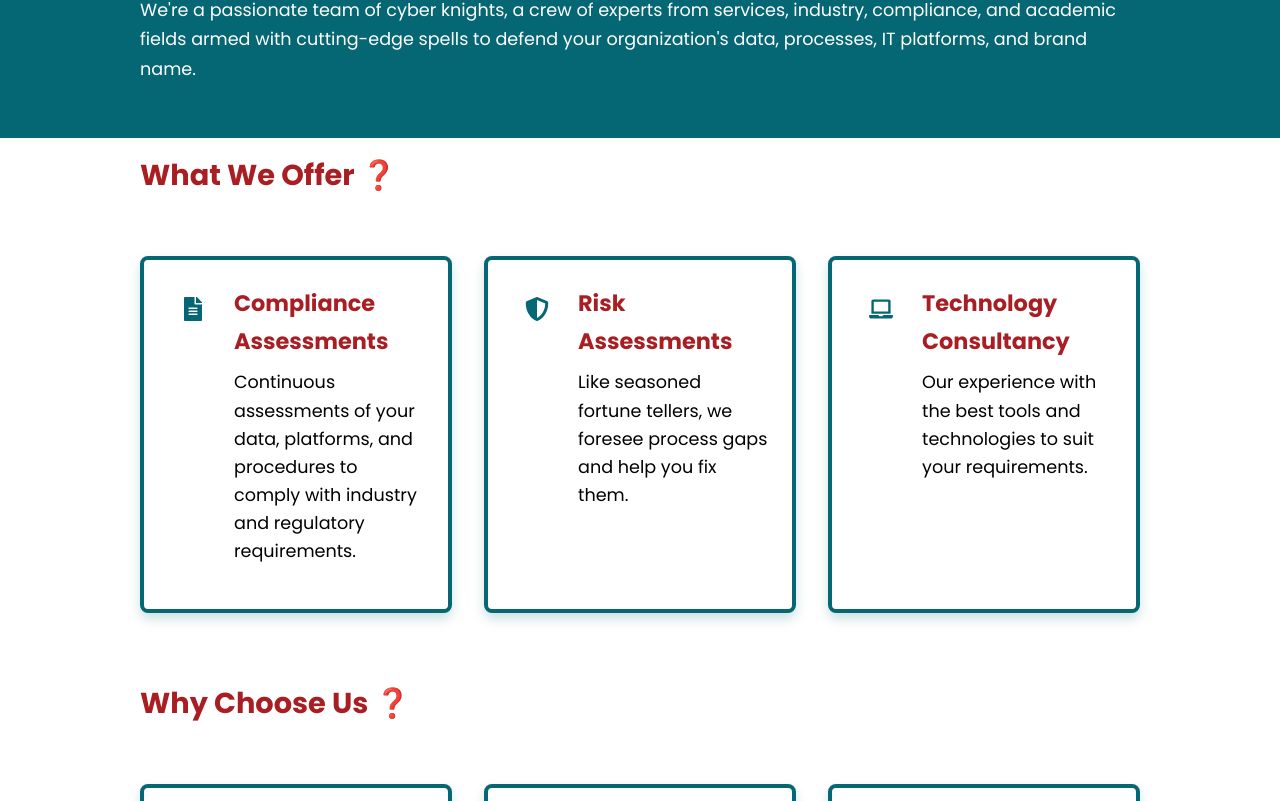
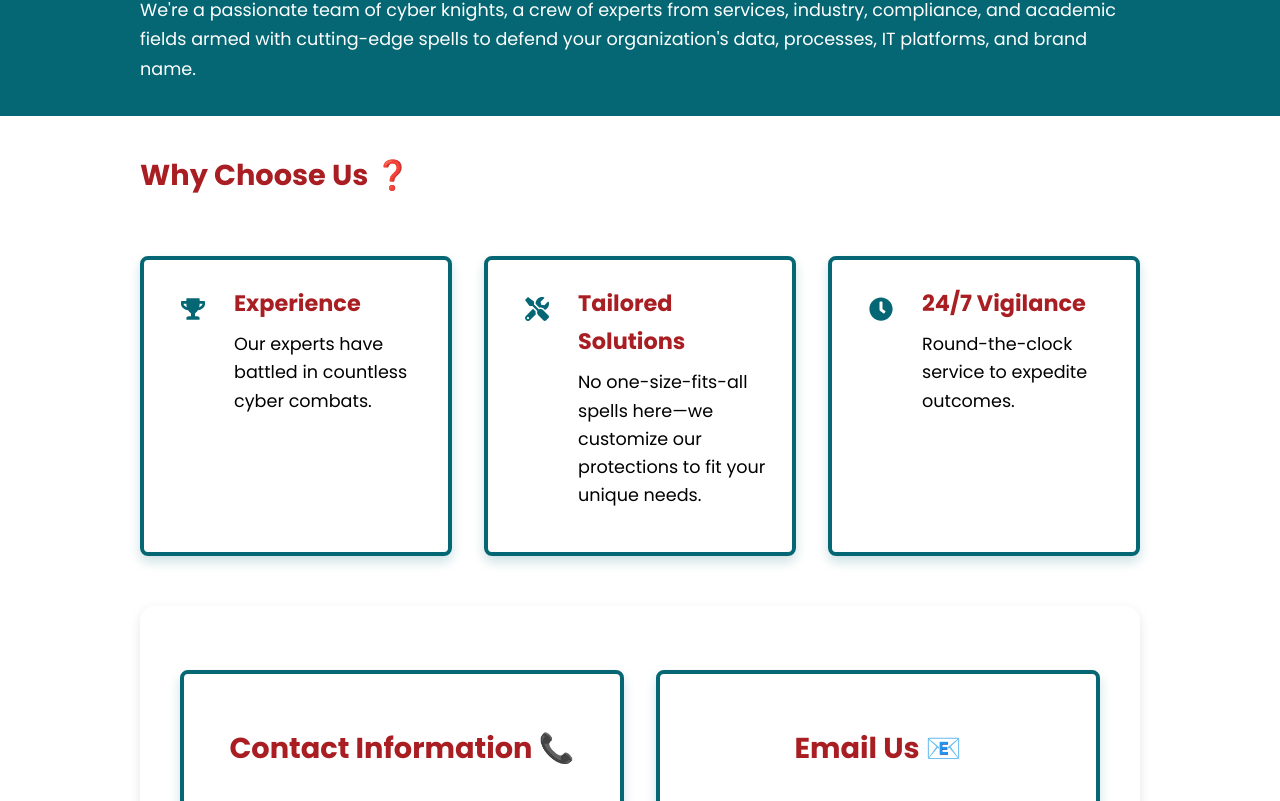
Before and after one commit to shreyas-urankar/Cyber-Protect-Project, a React (Create React App) app: page /aboutus in a window 1280 px wide. Shown: the part 615-1416 px from the top of the page. Built offline with nearby package versions, Linux system fonts and the light colour scheme; a web font is replaced by a local one.

Commit message:
removed unnecessary content

```diff
--- a/src/components/AboutUs.js
+++ b/src/components/AboutUs.js
@@ -2,9 +2,6 @@ import React from "react";
 import "../styles/AboutUs.css";
 import {
   FaClock,
-  FaFileAlt,
-  FaLaptop,
-  FaShieldAlt,
   FaTools,
   FaTrophy,
 } from "react-icons/fa";
@@ -36,51 +33,6 @@ const AboutUs = () => {
               cutting-edge spells to defend your organization's data, processes,
               IT platforms, and brand name.
             </p>
-          </div>
-
-          <div className="acontent-block">
-            <h3>What We Offer ❓</h3>
-            <div className="aservices-list">
-              <div className="aservice-item">
-                <div className="aservice-icon compliance-icon">
-                  <FaFileAlt />
-                </div>
-                <div className="aservice-content">
-                  <h4>Compliance Assessments</h4>
-                  <p>
-                    Continuous assessments of your data, platforms, and
-                    procedures to comply with industry and regulatory
-                    requirements.
-                  </p>
-                </div>
-              </div>
-
-              <div className="aservice-item">
-                <div className="aservice-icon risk-icon">
-                  <FaShieldAlt />
-                </div>
-                <div className="aservice-content">
-                  <h4>Risk Assessments</h4>
-                  <p>
-                    Like seasoned fortune tellers, we foresee process gaps and
-                    help you fix them.
-                  </p>
-                </div>
-              </div>
-
-              <div className="aservice-item">
-                <div className="aservice-icon tech-icon">
-                  <FaLaptop />
-                </div>
-                <div className="aservice-content">
-                  <h4>Technology Consultancy</h4>
-                  <p>
-                    Our experience with the best tools and technologies to suit
-                    your requirements.
-                  </p>
-                </div>
-              </div>
-            </div>
           </div>
 
           <div className="acontent-block">
--- a/src/styles/AboutUs.css
+++ b/src/styles/AboutUs.css
@@ -41,7 +41,7 @@ body {
   top: 0;
   left: 0;
   width: 100%;
-  height: 24%;
+  height: 28%;
   background-color: #056774;
   z-index: 0;
 }
```
